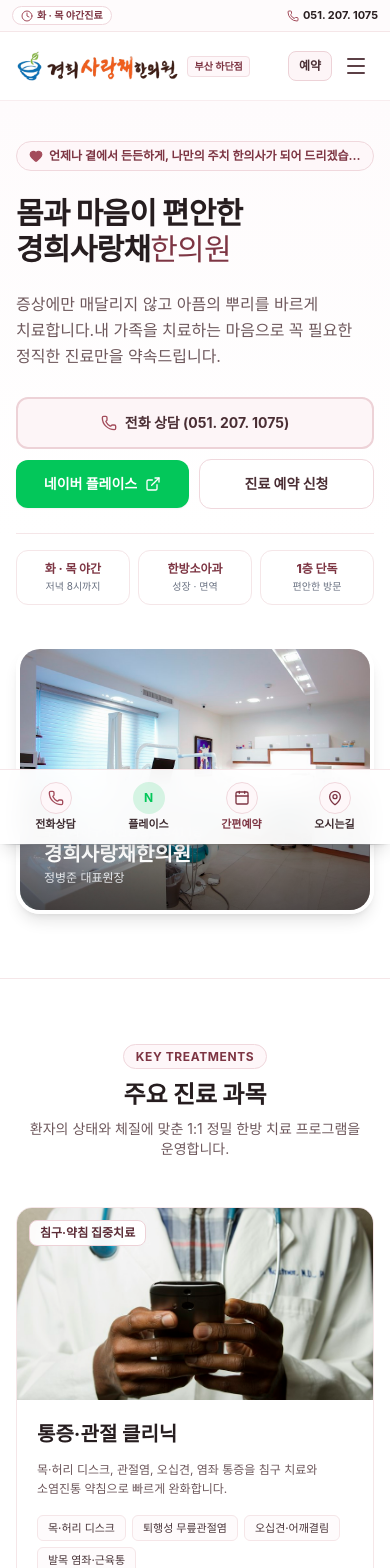
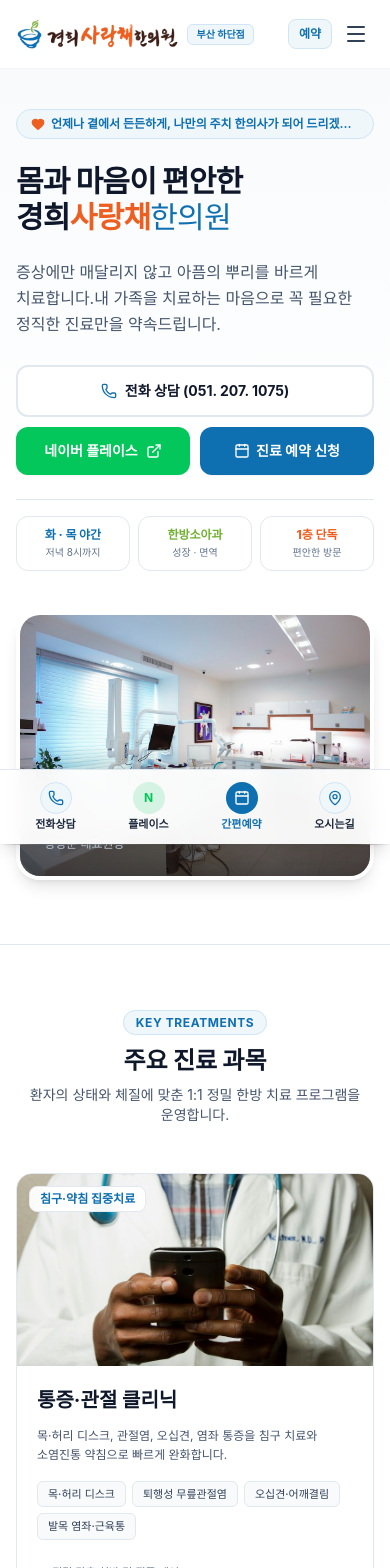
Before and after one commit to www02nara/sarangchae, a Next.js app: page / in a window 390 px wide. Shown: the top 1568 px of the page. Built offline with nearby package versions, Linux system fonts and the light colour scheme; a web font is replaced by a local one.

Commit message:
feat: remove top notification bar and update theme to match official logo palette

```diff
--- a/src/app/globals.css
+++ b/src/app/globals.css
@@ -3,14 +3,14 @@
 
 :root {
   --font-sans: "Pretendard Variable", Pretendard, -apple-system, BlinkMacSystemFont, system-ui, Roboto, "Helvetica Neue", "Segoe UI", "Apple SD Gothic Neo", "Noto Sans KR", "Malgun Gothic", sans-serif;
-  --color-pink-whisper: #fefbfc;
-  --color-pink-light: #fdf6f8;
-  --color-pink-soft: #fbf0f3;
-  --color-pink-border: #f4e3e6;
-  --color-pink-border-subtle: #f9eef1;
-  --color-pink-accent: #8c4250;
-  --color-text-main: #2b2022;
-  --color-text-muted: #6e585c;
+  --color-brand-blue: #0f70b1;
+  --color-brand-orange: #ed5f21;
+  --color-brand-green: #72b033;
+  --color-brand-brown: #3d1f18;
+  --color-text-main: #1e293b;
+  --color-text-muted: #64748b;
+  --color-bg-subtle: #f8fafc;
+  --color-border-subtle: #e2e8f0;
 }
 
 html {
@@ -23,7 +23,7 @@ html {
 body {
   font-family: var(--font-sans);
   background-color: #ffffff;
-  color: #2b2022;
+  color: #1e293b;
   -webkit-font-smoothing: antialiased;
   -moz-osx-font-smoothing: grayscale;
   word-break: keep-all;
@@ -42,10 +42,10 @@ body {
 }
 
 ::-webkit-scrollbar-thumb {
-  background: #f2dfe2;
+  background: #cbd5e1;
   border-radius: 4px;
 }
 
 ::-webkit-scrollbar-thumb:hover {
-  background: #e3c4c9;
+  background: #94a3b8;
 }
--- a/src/components/ClinicGrid.tsx
+++ b/src/components/ClinicGrid.tsx
@@ -15,18 +15,18 @@ export default function ClinicGrid() {
   };
 
   return (
-    <section id="clinics" className="py-16 sm:py-20 bg-white border-b border-[#f5e6e8]">
+    <section id="clinics" className="py-16 sm:py-20 bg-white border-b border-slate-200">
       <div className="max-w-7xl mx-auto px-4 sm:px-6 lg:px-8">
 
         {/* Section Header */}
         <div className="text-center max-w-2xl mx-auto mb-12">
-          <span className="text-xs font-bold text-[#7d3543] bg-[#fef7f9] border border-[#f0d8dd] px-3 py-1 rounded-full uppercase tracking-wider">
+          <span className="text-xs font-bold text-[#0f70b1] bg-[#f0f7fb] border border-[#d0e5f5] px-3 py-1 rounded-full uppercase tracking-wider">
             Key Treatments
           </span>
-          <h2 className="text-2xl sm:text-4xl font-extrabold text-[#261d1f] mt-3 mb-2">
+          <h2 className="text-2xl sm:text-4xl font-extrabold text-slate-900 mt-3 mb-2">
             주요 진료 과목
           </h2>
-          <p className="text-[#6e585c] text-sm sm:text-base">
+          <p className="text-slate-600 text-sm sm:text-base">
             환자의 상태와 체질에 맞춘 1:1 정밀 한방 치료 프로그램을 운영합니다.
           </p>
         </div>
@@ -36,7 +36,7 @@ export default function ClinicGrid() {
           {CLINIC_SERVICES.map((clinic) => (
             <div
               key={clinic.id}
-              className="bg-white rounded-2xl overflow-hidden border border-[#f5e6e8] shadow-3xs hover:border-[#edd2d7] hover:shadow-xs transition-all flex flex-col justify-between group"
+              className="bg-white rounded-2xl overflow-hidden border border-slate-200 shadow-3xs hover:border-[#b9ddf5] hover:shadow-xs transition-all flex flex-col justify-between group"
             >
               <div>
                 {/* Photo Header */}
@@ -46,17 +46,17 @@ export default function ClinicGrid() {
                     alt={clinic.title}
                     className="w-full h-full object-cover group-hover:scale-105 transition-transform duration-500"
                   />
-                  <div className="absolute top-3 left-3 bg-white/95 backdrop-blur-xs text-[#5c2d37] border border-[#edd2d7] text-xs font-bold px-2.5 py-1 rounded-lg shadow-3xs">
+                  <div className="absolute top-3 left-3 bg-white/95 backdrop-blur-xs text-[#0f70b1] border border-slate-200 text-xs font-bold px-2.5 py-1 rounded-lg shadow-3xs">
                     {clinic.tag}
                   </div>
                 </div>
 
                 {/* Content */}
                 <div className="p-5 sm:p-6 space-y-3">
-                  <h3 className="text-xl font-bold text-[#261d1f]">
+                  <h3 className="text-xl font-bold text-slate-900">
                     {clinic.title}
                   </h3>
-                  <p className="text-[#6e585c] text-xs sm:text-sm leading-relaxed">
+                  <p className="text-slate-600 text-xs sm:text-sm leading-relaxed">
                     {clinic.shortDesc}
                   </p>
 
@@ -65,7 +65,7 @@ export default function ClinicGrid() {
                     {clinic.symptoms.map((sym, idx) => (
                       <span
                         key={idx}
-                        className="px-2.5 py-1 bg-[#fefbfc] text-[#4a3539] text-[11px] font-medium rounded-md border border-[#f5e6e8]"
+                        className="px-2.5 py-1 bg-slate-50 text-slate-700 text-[11px] font-medium rounded-md border border-slate-200"
                       >
                         {sym}
                       </span>
@@ -75,36 +75,36 @@ export default function ClinicGrid() {
               </div>
 
               {/* Bottom Subtle Bar */}
-              <div className="px-5 pb-5 sm:px-6 sm:pb-6 pt-1 text-[11px] text-[#8c6b71]">
+              <div className="px-5 pb-5 sm:px-6 sm:pb-6 pt-1 text-[11px] text-slate-500">
                 <span>1:1 정밀 맞춤 처방 및 집중 케어</span>
               </div>
             </div>
           ))}
 
-          {/* 6th Card: Direct Contact (Clean Whisper Blush Card) */}
-          <div className="bg-gradient-to-b from-[#fefbfc] to-[#fdf5f7] border-2 border-[#edd2d7] rounded-2xl p-6 sm:p-8 text-[#261d1f] flex flex-col justify-between shadow-3xs">
+          {/* 6th Card: Direct Contact */}
+          <div className="bg-gradient-to-br from-[#f0f7fb] via-white to-[#f0f7fb] border-2 border-[#b9ddf5] rounded-2xl p-6 sm:p-8 text-slate-900 flex flex-col justify-between shadow-3xs">
             <div className="space-y-3">
-              <span className="text-xs font-bold text-[#7d3543] bg-white border border-[#f0d8dd] px-2.5 py-1 rounded-md uppercase tracking-wider inline-block">
+              <span className="text-xs font-bold text-[#0f70b1] bg-white border border-[#d0e5f5] px-2.5 py-1 rounded-md uppercase tracking-wider inline-block">
                 Direct Contact
               </span>
-              <h3 className="text-2xl font-bold text-[#261d1f]">
+              <h3 className="text-2xl font-bold text-slate-900">
                 진료 문의 & 상담
               </h3>
-              <p className="text-[#6e585c] text-xs sm:text-sm leading-relaxed">
+              <p className="text-slate-600 text-xs sm:text-sm leading-relaxed">
                 궁금하신 점이나 예약 관련 문의는 언제든 편하게 전화해 주세요. 원내에서 정성껏 안내해 드립니다.
               </p>
             </div>
 
             <div className="pt-6 space-y-3">
-              <div className="text-2xl sm:text-3xl font-black text-[#261d1f] tracking-tight">
+              <div className="text-2xl sm:text-3xl font-black text-[#0f70b1] tracking-tight">
                 {CLINIC_INFO.formattedPhone}
               </div>
               <div className="flex flex-col gap-2">
                 <a
                   href={`tel:${CLINIC_INFO.phone}`}
-                  className="w-full py-3 bg-[#fdf5f7] hover:bg-[#faebee] text-[#4a2e34] border border-[#edd2d7] font-bold text-xs sm:text-sm rounded-xl transition flex items-center justify-center gap-2 shadow-3xs"
+                  className="w-full py-3 bg-[#0f70b1] hover:bg-[#0c5c92] text-white font-bold text-xs sm:text-sm rounded-xl transition flex items-center justify-center gap-2 shadow-2xs"
                 >
-                  <Phone className="w-4 h-4 text-[#a34c5b]" />
+                  <Phone className="w-4 h-4 text-white" />
                   <span>전화 바로 연결</span>
                 </a>
                 <a
--- a/src/components/Header.tsx
+++ b/src/components/Header.tsx
@@ -5,7 +5,7 @@ import Link from "next/link";
 import { CLINIC_INFO } from "@/data/clinicData";
 import { useModal } from "@/context/ModalContext";
 import { getAssetPath } from "@/utils/assetPath";
-import { Phone, Calendar, Clock, Menu, X, ExternalLink } from "lucide-react";
+import { Calendar, Menu, X, ExternalLink } from "lucide-react";
 
 export default function Header() {
   const [isScrolled, setIsScrolled] = useState(false);
@@ -30,37 +30,12 @@ export default function Header() {
 
   return (
     <header className="sticky top-0 z-40 w-full transition-all duration-300">
-      {/* Top Notification Bar (Almost White, Subtle Hint of Pink) */}
-      <div className="bg-[#fefbfc] border-b border-[#f5e6e8] text-[#5c4046] text-xs py-1.5 px-3 sm:px-4 shadow-3xs">
-        <div className="max-w-7xl mx-auto flex items-center justify-between gap-2">
-          <div className="flex items-center gap-2 min-w-0">
-            <span className="inline-flex items-center gap-1 font-bold bg-white text-[#7d3543] px-2 py-0.5 rounded-full text-[10px] sm:text-[11px] border border-[#f0d8dd] shadow-3xs shrink-0">
-              <Clock className="w-3 h-3 text-[#a34c5b]" />
-              화 · 목 야간진료
-            </span>
-            <span className="hidden md:inline text-[#6e555a] text-[11px] truncate">
-              부산 사하구 하신중앙로 341, 1층 · 점심 12:30~14:00 (14시 진료 시작)
-            </span>
-          </div>
-
-          <div className="flex items-center gap-2.5 sm:gap-4 font-medium shrink-0">
-            <a
-              href={`tel:${CLINIC_INFO.phone}`}
-              className="flex items-center gap-1 font-bold text-[#2b2022] hover:text-[#7d3543] transition text-[11px] sm:text-xs"
-            >
-              <Phone className="w-3 h-3 text-[#a34c5b]" />
-              <span>{CLINIC_INFO.formattedPhone}</span>
-            </a>
-          </div>
-        </div>
-      </div>
-
       {/* Main Navigation Bar */}
       <div
         className={`w-full transition-all duration-200 ${
           isScrolled
-            ? "bg-white/95 backdrop-blur-md shadow-xs py-3 border-b border-[#f5e6e8]"
-            : "bg-white py-4 shadow-3xs border-b border-[#f5e6e8]/70"
+            ? "bg-white/95 backdrop-blur-md shadow-xs py-3 border-b border-slate-200"
+            : "bg-white py-4 shadow-3xs border-b border-slate-100"
         }`}
       >
         <div className="max-w-7xl mx-auto px-4 sm:px-6 flex items-center justify-between">
@@ -71,18 +46,18 @@ export default function Header() {
               alt="경희사랑채한의원 부산 하단점"
               className="h-8 sm:h-10 w-auto object-contain transition-transform group-hover:scale-[1.02]"
             />
-            <span className="text-[10px] sm:text-[11px] font-bold px-1.5 py-0.5 bg-[#fef7f9] text-[#7d3543] border border-[#f2dde1] rounded shrink-0 self-center">
+            <span className="text-[10px] sm:text-[11px] font-bold px-2 py-0.5 bg-[#f0f7fb] text-[#0f70b1] border border-[#d0e5f5] rounded-md shrink-0 self-center">
               {CLINIC_INFO.branchName}
             </span>
           </Link>
 
           {/* Desktop Nav Items */}
-          <nav className="hidden lg:flex items-center gap-7 text-sm font-semibold text-gray-700">
+          <nav className="hidden lg:flex items-center gap-7 text-sm font-semibold text-slate-700">
             {navLinks.map((link) => (
               <a
                 key={link.name}
                 href={link.href}
-                className="hover:text-[#7d3543] transition-colors py-1"
+                className="hover:text-[#0f70b1] transition-colors py-1"
               >
                 {link.name}
               </a>
@@ -103,9 +78,9 @@ export default function Header() {
 
             <button
               onClick={() => openBooking()}
-              className="px-4 py-2 rounded-xl text-xs font-bold text-[#4a2e34] bg-[#fdf5f7] hover:bg-[#faebee] border border-[#edd2d7] transition flex items-center gap-1.5 shadow-3xs"
+              className="px-4 py-2 rounded-xl text-xs font-bold text-[#0f70b1] bg-[#f0f7fb] hover:bg-[#e0f0fa] border border-[#d0e5f5] transition flex items-center gap-1.5 shadow-3xs"
             >
-              <Calendar className="w-3.5 h-3.5 text-[#a34c5b]" />
+              <Calendar className="w-3.5 h-3.5 text-[#0f70b1]" />
               <span>간편 예약</span>
             </button>
           </div>
@@ -114,16 +89,16 @@ export default function Header() {
           <div className="flex items-center gap-1.5 sm:gap-2 lg:hidden">
             <button
               onClick={() => openBooking()}
-              className="px-2.5 py-1.5 rounded-lg text-xs font-bold text-[#4a2e34] bg-[#fdf5f7] hover:bg-[#faebee] border border-[#edd2d7] sm:hidden"
+              className="px-2.5 py-1.5 rounded-lg text-xs font-bold text-[#0f70b1] bg-[#f0f7fb] hover:bg-[#e0f0fa] border border-[#d0e5f5] sm:hidden"
             >
               예약
             </button>
             <button
               onClick={() => setMobileMenuOpen(!mobileMenuOpen)}
               aria-label="메뉴 토글"
-              className="p-1.5 sm:p-2 text-gray-700 hover:text-gray-900 rounded-lg hover:bg-[#fdf5f7] transition"
+              className="p-1.5 sm:p-2 text-slate-700 hover:text-slate-900 rounded-lg hover:bg-slate-100 transition"
             >
-              {mobileMenuOpen ? <X className="w-6 h-6" /> : <Menu className="w-6 h-6 text-[#5c4046]" />}
+              {mobileMenuOpen ? <X className="w-6 h-6" /> : <Menu className="w-6 h-6 text-slate-700" />}
             </button>
           </div>
         </div>
@@ -131,14 +106,14 @@ export default function Header() {
 
       {/* Mobile Drawer Navigation */}
       {mobileMenuOpen && (
-        <div className="lg:hidden bg-white border-b border-[#f5e6e8] shadow-xl px-5 py-6 space-y-4 animate-fade-in">
-          <div className="space-y-1 divide-y divide-[#faf0f2] text-sm font-semibold text-gray-800">
+        <div className="lg:hidden bg-white border-b border-slate-200 shadow-xl px-5 py-6 space-y-4 animate-fade-in">
+          <div className="space-y-1 divide-y divide-slate-100 text-sm font-semibold text-slate-800">
             {navLinks.map((link) => (
               <a
                 key={link.name}
                 href={link.href}
                 onClick={() => setMobileMenuOpen(false)}
-                className="block py-3 px-2 hover:bg-[#fdf5f7] rounded-lg hover:text-[#7d3543] transition"
+                className="block py-3 px-2 hover:bg-[#f0f7fb] rounded-lg hover:text-[#0f70b1] transition"
               >
                 {link.name}
               </a>
@@ -151,9 +126,9 @@ export default function Header() {
                 setMobileMenuOpen(false);
                 openBooking();
               }}
-              className="w-full py-3 bg-[#fdf5f7] hover:bg-[#faebee] text-[#4a2e34] border border-[#edd2d7] font-bold rounded-xl text-center flex items-center justify-center gap-2 shadow-3xs"
+              className="w-full py-3 bg-[#0f70b1] hover:bg-[#0c5c92] text-white font-bold rounded-xl text-center flex items-center justify-center gap-2 shadow-2xs"
             >
-              <Calendar className="w-4 h-4 text-[#a34c5b]" />
+              <Calendar className="w-4 h-4 text-white" />
               간편 진료 예약
             </button>
             <a
--- a/src/components/Hero.tsx
+++ b/src/components/Hero.tsx
@@ -10,36 +10,36 @@ export default function Hero() {
   const { openBooking } = useModal();
 
   return (
-    <section className="relative overflow-hidden bg-gradient-to-b from-[#fefbfc] via-white to-white pt-10 pb-16 lg:pt-16 lg:pb-20 border-b border-[#f5e6e8]">
+    <section className="relative overflow-hidden bg-gradient-to-b from-[#f8fafc] via-white to-white pt-10 pb-16 lg:pt-16 lg:pb-20 border-b border-slate-200">
       <div className="max-w-7xl mx-auto px-4 sm:px-6 lg:px-8">
         <div className="grid grid-cols-1 lg:grid-cols-12 gap-10 items-center">
 
-          {/* Left Text (Almost White with a Whisper of Pink) */}
+          {/* Left Text */}
           <div className="lg:col-span-7 space-y-6 text-left">
-            <div className="inline-flex items-center gap-1.5 px-3 py-1.5 rounded-full bg-[#fef7f9] text-[#7d3543] text-xs font-bold border border-[#f0d8dd] max-w-full">
-              <Heart className="w-3.5 h-3.5 text-[#a34c5b] fill-[#a34c5b] shrink-0" />
+            <div className="inline-flex items-center gap-1.5 px-3.5 py-1.5 rounded-full bg-[#f0f7fb] text-[#0f70b1] text-xs font-bold border border-[#d0e5f5] max-w-full">
+              <Heart className="w-3.5 h-3.5 text-[#ed5f21] fill-[#ed5f21] shrink-0" />
               <span className="truncate">언제나 곁에서 든든하게, 나만의 주치 한의사가 되어 드리겠습니다</span>
             </div>
 
-            <h1 className="text-3xl sm:text-5xl lg:text-6xl font-extrabold text-[#261d1f] tracking-tight leading-[1.2]">
+            <h1 className="text-3xl sm:text-5xl lg:text-6xl font-extrabold text-slate-900 tracking-tight leading-[1.2]">
               몸과 마음이 편안한
               <br />
-              <span>경희사랑채</span><span className="font-light text-[#7d3543]">한의원</span>
+              <span>경희</span><span className="text-[#ed5f21]">사랑채</span><span className="font-light text-[#0f70b1]">한의원</span>
             </h1>
 
-            <p className="text-base sm:text-lg text-[#6e585c] max-w-xl leading-relaxed">
+            <p className="text-base sm:text-lg text-slate-600 max-w-xl leading-relaxed">
               증상에만 매달리지 않고 아픔의 뿌리를 바르게 치료합니다.
               <br className="hidden sm:inline" />
               내 가족을 치료하는 마음으로 꼭 필요한 정직한 진료만을 약속드립니다.
             </p>
 
-            {/* Quick Action Buttons (Almost White with Subtle Tint) */}
+            {/* Quick Action Buttons */}
             <div className="flex flex-wrap items-center gap-2.5 sm:gap-3 pt-1">
               <a
                 href={`tel:${CLINIC_INFO.phone}`}
-                className="w-full sm:w-auto px-5 py-3.5 sm:px-6 sm:py-4 rounded-xl bg-[#fdf5f7] hover:bg-[#faebee] text-[#4a2e34] border-2 border-[#edd2d7] font-bold text-sm sm:text-base transition shadow-3xs hover:shadow-xs flex items-center justify-center gap-2"
+                className="w-full sm:w-auto px-5 py-3.5 sm:px-6 sm:py-4 rounded-xl bg-white hover:bg-slate-50 text-slate-900 border-2 border-slate-200 font-bold text-sm sm:text-base transition shadow-3xs hover:shadow-xs flex items-center justify-center gap-2"
               >
-                <Phone className="w-4 h-4 text-[#a34c5b]" />
+                <Phone className="w-4 h-4 text-[#0f70b1]" />
                 <span>전화 상담 ({CLINIC_INFO.formattedPhone})</span>
               </a>
 
@@ -55,25 +55,26 @@ export default function Hero() {
 
               <button
                 onClick={() => openBooking()}
-                className="flex-1 sm:flex-initial px-4 py-3.5 sm:px-5 sm:py-4 rounded-xl bg-white hover:bg-[#fdf5f7] text-[#4a2e34] border border-[#f0d8dd] font-bold text-sm sm:text-base transition shadow-3xs flex items-center justify-center"
+                className="flex-1 sm:flex-initial px-4 py-3.5 sm:px-5 sm:py-4 rounded-xl bg-[#0f70b1] hover:bg-[#0c5c92] text-white font-bold text-sm sm:text-base transition shadow-xs hover:shadow-md flex items-center justify-center gap-1.5"
               >
-                진료 예약 신청
+                <Calendar className="w-4 h-4 text-white" />
+                <span>진료 예약 신청</span>
               </button>
             </div>
 
-            {/* 3 Simple Light Badges */}
-            <div className="grid grid-cols-3 gap-2 sm:gap-3 pt-4 border-t border-[#f5e6e8] max-w-lg text-center">
-              <div className="bg-white p-2.5 sm:p-3 rounded-xl border border-[#f5e6e8] shadow-3xs">
-                <div className="font-extrabold text-xs sm:text-sm text-[#7d3543]">화 · 목 야간</div>
-                <div className="text-[10px] sm:text-[11px] text-gray-500 mt-0.5">저녁 8시까지</div>
+            {/* 3 Simple Badges Echoing Logo Colors */}
+            <div className="grid grid-cols-3 gap-2 sm:gap-3 pt-4 border-t border-slate-200 max-w-lg text-center">
+              <div className="bg-white p-2.5 sm:p-3 rounded-xl border border-slate-200 shadow-3xs">
+                <div className="font-extrabold text-xs sm:text-sm text-[#0f70b1]">화 · 목 야간</div>
+                <div className="text-[10px] sm:text-[11px] text-slate-500 mt-0.5">저녁 8시까지</div>
               </div>
-              <div className="bg-white p-2.5 sm:p-3 rounded-xl border border-[#f5e6e8] shadow-3xs">
-                <div className="font-extrabold text-xs sm:text-sm text-[#7d3543]">한방소아과</div>
-                <div className="text-[10px] sm:text-[11px] text-gray-500 mt-0.5">성장 · 면역</div>
+              <div className="bg-white p-2.5 sm:p-3 rounded-xl border border-slate-200 shadow-3xs">
+                <div className="font-extrabold text-xs sm:text-sm text-[#72b033]">한방소아과</div>
+                <div className="text-[10px] sm:text-[11px] text-slate-500 mt-0.5">성장 · 면역</div>
               </div>
-              <div className="bg-white p-2.5 sm:p-3 rounded-xl border border-[#f5e6e8] shadow-3xs">
-                <div className="font-extrabold text-xs sm:text-sm text-[#7d3543]">1층 단독</div>
-                <div className="text-[10px] sm:text-[11px] text-gray-500 mt-0.5">편안한 방문</div>
+              <div className="bg-white p-2.5 sm:p-3 rounded-xl border border-slate-200 shadow-3xs">
+                <div className="font-extrabold text-xs sm:text-sm text-[#ed5f21]">1층 단독</div>
+                <div className="text-[10px] sm:text-[11px] text-slate-500 mt-0.5">편안한 방문</div>
               </div>
             </div>
           </div>
@@ -87,10 +88,10 @@ export default function Hero() {
                   alt="경희사랑채한의원"
                   className="w-full h-full object-cover"
                 />
-                <div className="absolute inset-0 bg-gradient-to-t from-black/55 via-transparent to-transparent flex flex-col justify-end p-6 text-white">
-                  <div className="text-xs font-semibold text-[#ffeef1]">부산 사하구 하신중앙로 341 1층</div>
+                <div className="absolute inset-0 bg-gradient-to-t from-black/60 via-transparent to-transparent flex flex-col justify-end p-6 text-white">
+                  <div className="text-xs font-semibold text-slate-200">부산 사하구 하신중앙로 341 1층</div>
                   <div className="text-xl font-bold">경희사랑채한의원</div>
-                  <div className="text-xs text-gray-200 mt-0.5">정병준 대표원장</div>
+                  <div className="text-xs text-slate-300 mt-0.5">정병준 대표원장</div>
                 </div>
               </div>
             </div>
--- a/src/components/MobileQuickBar.tsx
+++ b/src/components/MobileQuickBar.tsx
@@ -9,14 +9,14 @@ export default function MobileQuickBar() {
   const { openBooking } = useModal();
 
   return (
-    <div className="fixed bottom-0 left-0 right-0 z-40 bg-white/95 backdrop-blur-md border-t border-[#f5e6e8] px-3 py-2 sm:hidden shadow-lg">
+    <div className="fixed bottom-0 left-0 right-0 z-40 bg-white/95 backdrop-blur-md border-t border-slate-200 px-3 py-2 sm:hidden shadow-lg">
       <div className="grid grid-cols-4 gap-1.5 text-center">
         {/* Call button */}
         <a
           href={`tel:${CLINIC_INFO.phone}`}
-          className="flex flex-col items-center justify-center py-1 rounded-lg text-[#3d2b2f] active:bg-[#fef7f9] transition"
+          className="flex flex-col items-center justify-center py-1 rounded-lg text-slate-800 active:bg-slate-50 transition"
         >
-          <div className="w-8 h-8 rounded-full bg-[#fef7f9] flex items-center justify-center text-[#a34c5b] mb-0.5 border border-[#f0d8dd]">
+          <div className="w-8 h-8 rounded-full bg-[#f0f7fb] flex items-center justify-center text-[#0f70b1] mb-0.5 border border-[#d0e5f5]">
             <Phone className="w-4 h-4" />
           </div>
           <span className="text-[11px] font-semibold">전화상담</span>
@@ -27,7 +27,7 @@ export default function MobileQuickBar() {
           href={CLINIC_INFO.naverPlaceUrl}
           target="_blank"
           rel="noopener noreferrer"
-          className="flex flex-col items-center justify-center py-1 rounded-lg text-[#3d2b2f] active:bg-[#fef7f9] transition"
+          className="flex flex-col items-center justify-center py-1 rounded-lg text-slate-800 active:bg-slate-50 transition"
         >
           <div className="w-8 h-8 rounded-full bg-[#03C75A]/15 flex items-center justify-center text-[#03C75A] mb-0.5 font-bold text-xs">
             N
@@ -38,20 +38,20 @@ export default function MobileQuickBar() {
         {/* Quick Booking button */}
         <button
           onClick={() => openBooking()}
-          className="flex flex-col items-center justify-center py-1 rounded-lg text-[#3d2b2f] active:bg-[#fef7f9] transition"
+          className="flex flex-col items-center justify-center py-1 rounded-lg text-slate-800 active:bg-slate-50 transition"
         >
-          <div className="w-8 h-8 rounded-full bg-[#fef7f9] flex items-center justify-center text-[#7d3543] mb-0.5 border border-[#f0d8dd] shadow-3xs">
-            <Calendar className="w-4 h-4" />
+          <div className="w-8 h-8 rounded-full bg-[#0f70b1] flex items-center justify-center text-white mb-0.5 shadow-3xs">
+            <Calendar className="w-4 h-4 text-white" />
           </div>
-          <span className="text-[11px] font-semibold text-[#7d3543]">간편예약</span>
+          <span className="text-[11px] font-bold text-[#0f70b1]">간편예약</span>
         </button>
 
         {/* Map / Directions button */}
         <a
           href="#location"
-          className="flex flex-col items-center justify-center py-1 rounded-lg text-[#3d2b2f] active:bg-[#fef7f9] transition"
+          className="flex flex-col items-center justify-center py-1 rounded-lg text-slate-800 active:bg-slate-50 transition"
         >
-          <div className="w-8 h-8 rounded-full bg-[#fef7f9] flex items-center justify-center text-[#7d3543] mb-0.5 border border-[#f0d8dd]">
+          <div className="w-8 h-8 rounded-full bg-[#f0f7fb] flex items-center justify-center text-[#0f70b1] mb-0.5 border border-[#d0e5f5]">
             <MapPin className="w-4 h-4" />
           </div>
           <span className="text-[11px] font-semibold">오시는길</span>
```
Also changed, not shown: src/components/ClinicTour.tsx (+7 -7 lines), src/components/DoctorIntro.tsx (+21 -21 lines), src/components/FaqSection.tsx (+10 -10 lines), src/components/Footer.tsx (+17 -17 lines), src/components/LocationHours.tsx (+38 -38 lines), src/components/OnlineReservationModal.tsx (+22 -22 lines).
